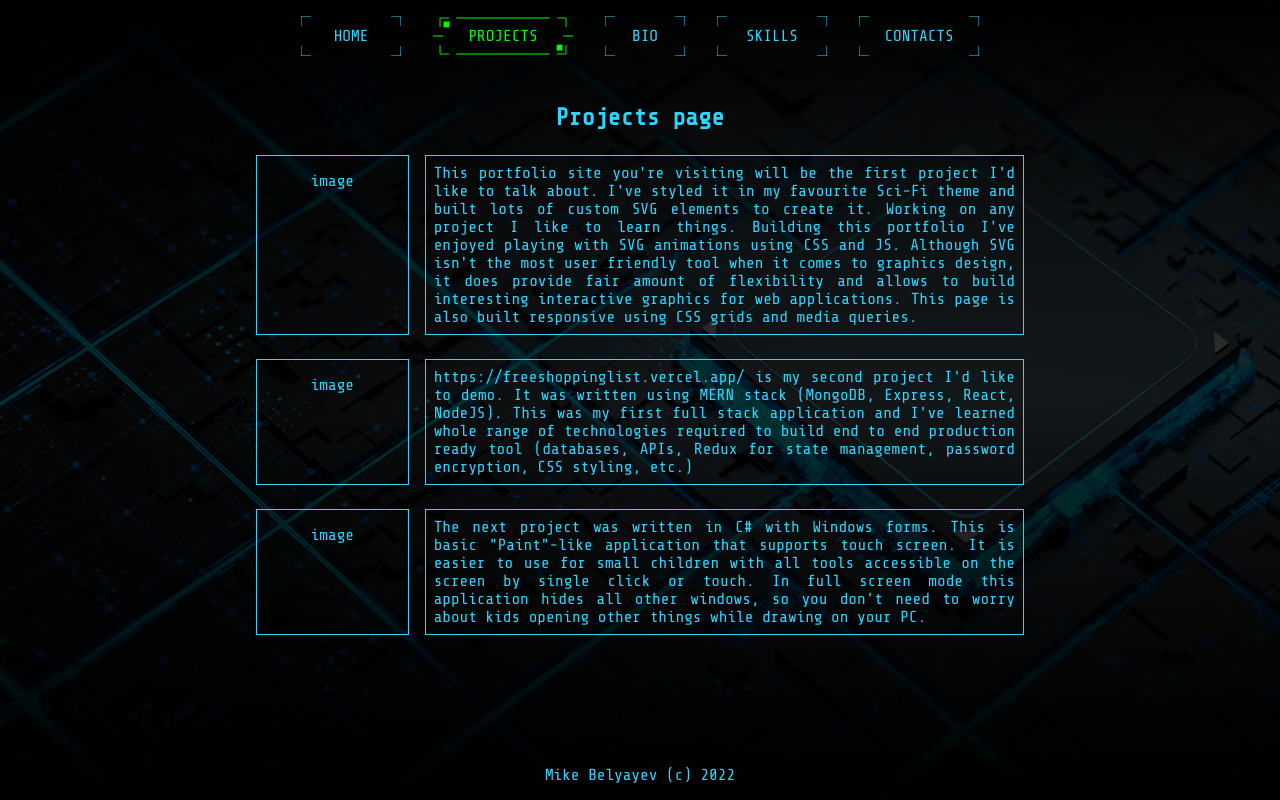
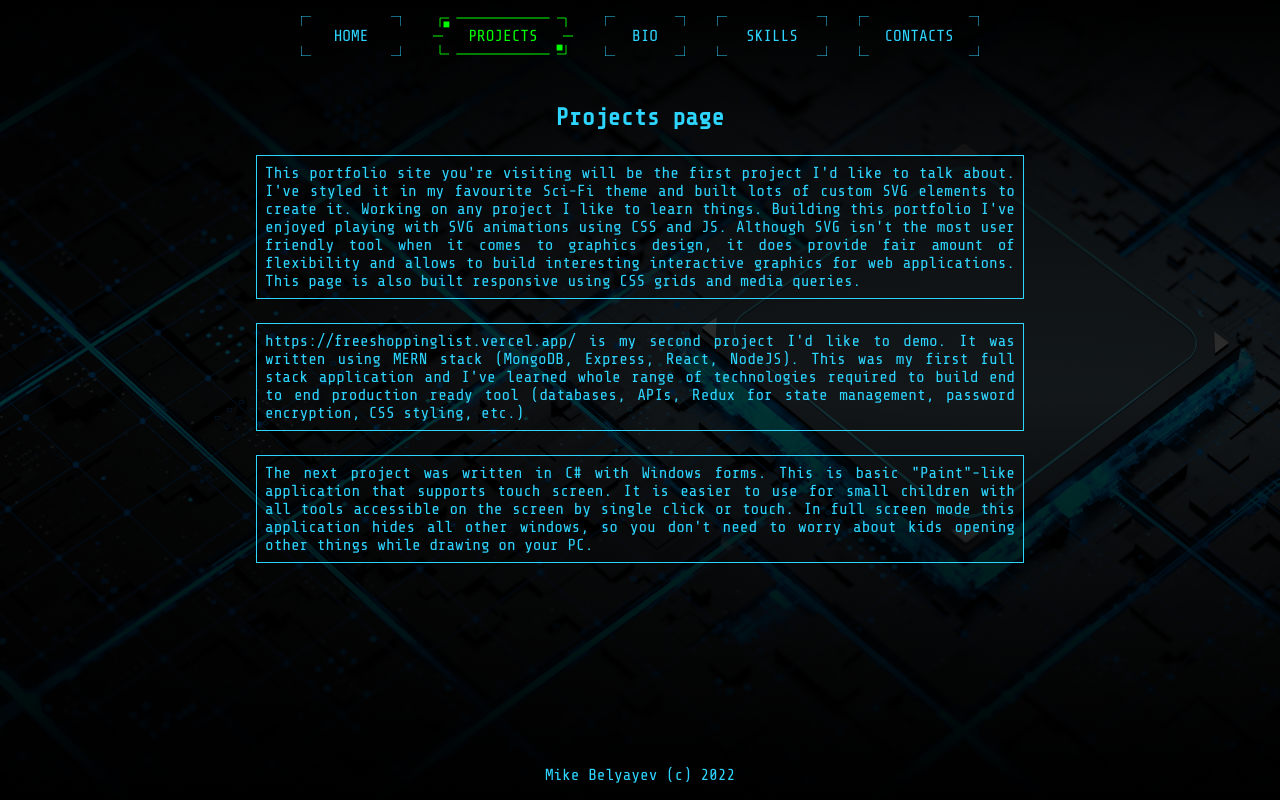
Before and after one commit to Belyayev/portfolio, a React (Create React App) app: page /projects in a window 1280 px wide. Built offline with nearby package versions, Linux system fonts and the light colour scheme.

Commit message:
removed images from projects for now

```diff
--- a/src/pages/Projects.tsx
+++ b/src/pages/Projects.tsx
@@ -3,7 +3,7 @@ function Projects() {
     <div>
       <h2 className="general-title">Projects page</h2>
       <div className="project-item">
-        <div className="project-image">image</div>
+        {/* <div className="project-image">image</div> */}
         <div className="project-text">
           <p>
             This portfolio site you're visiting will be the first project I'd
@@ -19,7 +19,7 @@ function Projects() {
         </div>
       </div>
       <div className="project-item">
-        <div className="project-image">image</div>
+        {/* <div className="project-image">image</div> */}
         <div className="project-text">
           <p>
             https://freeshoppinglist.vercel.app/ is my second project I'd like
@@ -32,7 +32,7 @@ function Projects() {
         </div>
       </div>
       <div className="project-item">
-        <div className="project-image">image</div>
+        {/* <div className="project-image">image</div> */}
         <div className="project-text">
           <p>
             The next project was written in C# with Windows forms. This is basic
```
